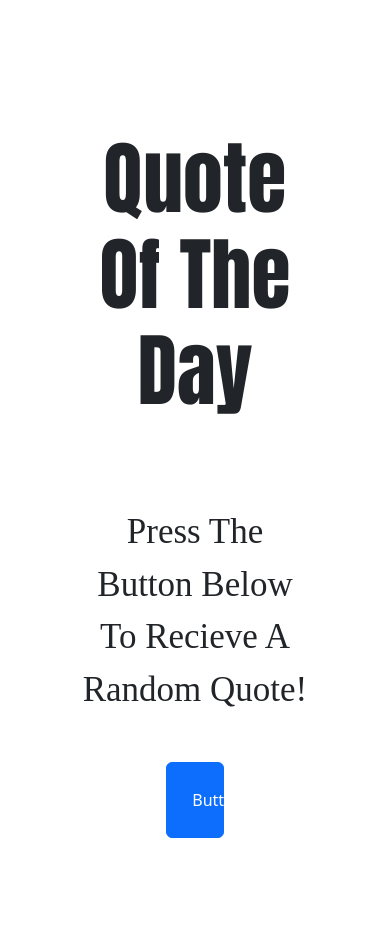
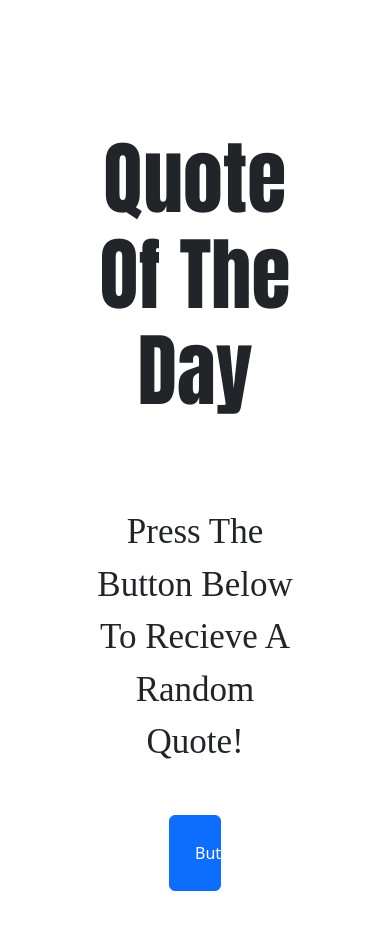
Before and after one commit to Mahmoud-Reda29/Quote-Generator, a plain HTML site: page index.html in a window 390 px wide. Drawn offline with Linux system fonts and the light colour scheme.

Commit message:
adjust index.html

```diff
--- a/index.html
+++ b/index.html
@@ -11,6 +11,10 @@
 </head>
 
 <body>
+    <div class="quotes">
+        <div class="container">
+            <div class="row">
+                <div class="col-sm-12">
                     <div class="quote text-center text-capitalize">
                         <h1 class=" fw-bolder">Quote of The Day</h1>
                         <p>Press the button below to recieve a random quote!</p>
@@ -21,6 +25,11 @@
                         <h5 id="randomquote" class="h2"></h5>
                         <h6 id="author" class="h3"></h6>
                     </div>
+                </div>
+            </div>
+        </div>
+    </div>
+
 
     <script src="./js/bootstrap.bundle.min.js"></script>
     <script src="./js/script.js"></script>
```
Lines whose indentation alone changed are shown as unchanged.
